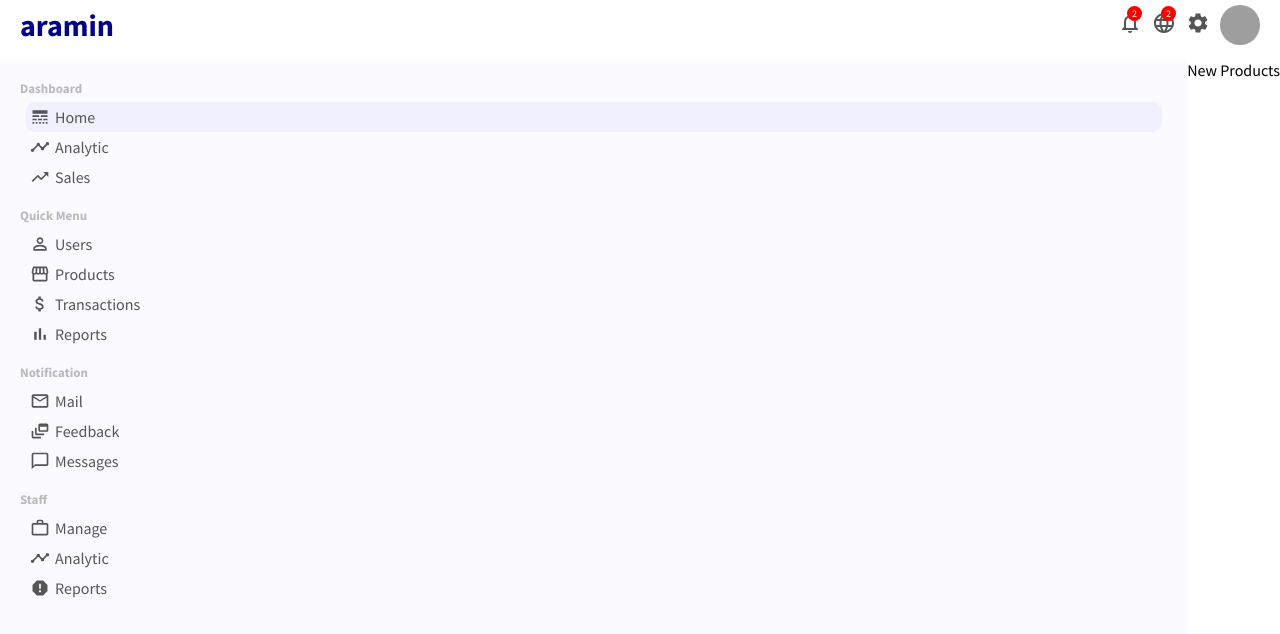
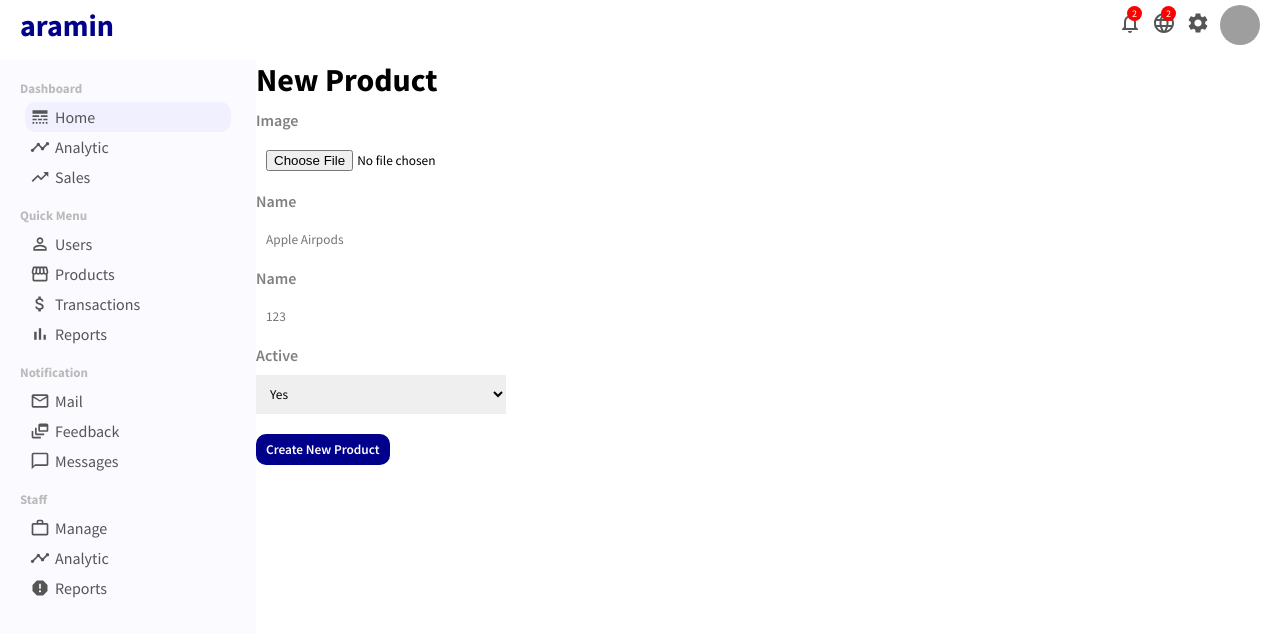
Before and after one commit to arabog/Chart, a React (Create React App) app: page /newproduct in a window 1280 px wide. Shown: the top 634 px of the page. Built offline with nearby package versions, Linux system fonts and the light colour scheme; grey boxes are pictures that could not be loaded.

Commit message:
new product page added

```diff
--- a/src/pages/newProduct/NewProduct.jsx
+++ b/src/pages/newProduct/NewProduct.jsx
@@ -1,9 +1,39 @@
 import "./newProduct.css"
 
+
 export default function NewProduct() {
+
+
           return (
                     <div className="newProduct">
-                              New Products
+                              <h1 className="addProductTitle">New Product</h1>
+
+                              <form className="addProductForm">
+                                        <div className="addProductItem">
+                                                  <label htmlFor="file">Image</label>
+                                                  <input type="file"  id="file" />
+                                        </div>
+
+                                        <div className="addProductItem">
+                                                  <label htmlFor=" name">Name</label>
+                                                  <input type="text"  id="name" placeholder="Apple Airpods" />
+                                        </div>
+
+                                        <div className="addProductItem">
+                                                  <label htmlFor=" name">Name</label>
+                                                  <input type="text"  id="name"  placeholder="123" />
+                                        </div>
+
+                                        <div className="addProductItem">
+                                                  <label htmlFor=" active">Active</label>
+                                                  <select name="active" id="active">
+                                                            <option value="yes"> Yes </option>
+                                                            <option value="no"> No </option>
+                                                  </select>
+                                        </div>
+
+                                        <button className="addProductButton">Create New Product</button>
+                              </form>
                     </div>
           )
 }
--- a/src/pages/newProduct/newProduct.css
+++ b/src/pages/newProduct/newProduct.css
@@ -0,0 +1,43 @@
+.newProduct {
+          flex: 4;
+}
+
+.addProductForm {
+          margin-top: 10px;
+}
+
+.addProductItem {
+          width: 250px;
+          display: flex;
+          flex-direction: column;
+          margin-bottom: 10px;
+}
+
+.addProductItem > label {
+          color: gray;
+          font-weight: 600;
+          margin-bottom: 10px;
+}
+
+.addProductItem > input {
+          padding: 10px;
+          outline: none;
+          border: none;
+}
+
+.addProductItem > select {
+          padding: 10px;
+          outline: none;
+          border: none;
+}
+
+.addProductButton {
+          margin-top: 10px;
+          padding: 7px 10px;
+          border: none;
+          border-radius: 10px;
+          background: darkblue;
+          color: #fff;
+          font-weight: 600;
+          cursor: pointer;
+}
```
